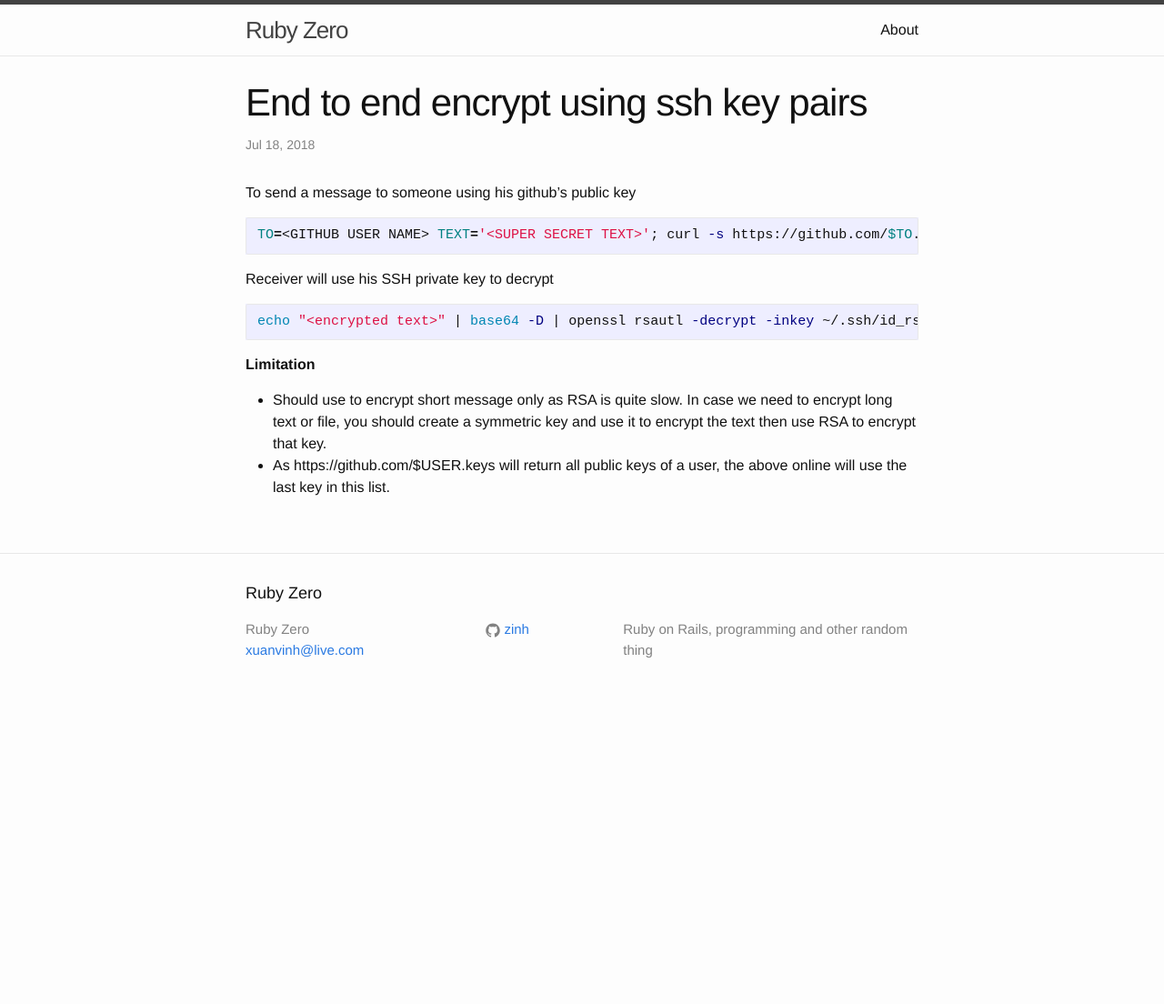
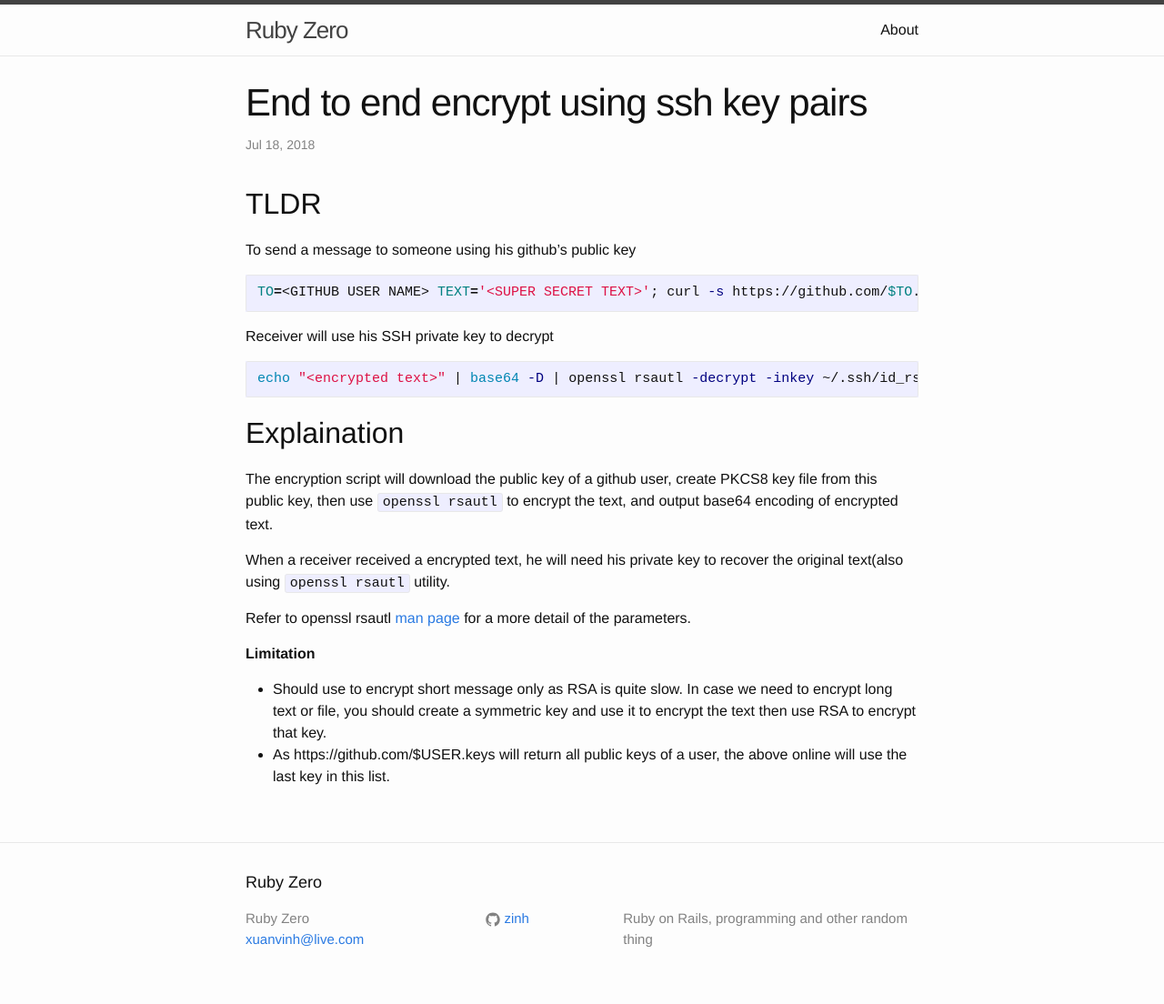
Before and after one commit to zinh/zinh.github.io, a Jekyll site: the page built from _posts/2018-07-18-end-to-end-encryption-using-ssh-key-pair.md, in a window 1280 px wide. Shown: the whole page at 91% size. Built offline with Jekyll 4.4.1, drawn with Linux system fonts in a browser that asks for light colours; before the commit the page ends 900 px from its top, so only the background shows below that.

Commit message:
Update 2018-07-18-end-to-end-encryption-using-ssh-key-pair.md

```diff
--- a/_posts/2018-07-18-end-to-end-encryption-using-ssh-key-pair.md
+++ b/_posts/2018-07-18-end-to-end-encryption-using-ssh-key-pair.md
@@ -6,6 +6,8 @@
 description: When you're too lazy to install gpg or keybase, this oneliner can be used to encrypt/decrypt a message with ssh keypair
 categories: ruby
 ---
+
+## TLDR
 
 To send a message to someone using his github's public key
 
@@ -19,6 +21,14 @@
 echo "<encrypted text>" | base64 -D | openssl rsautl -decrypt -inkey ~/.ssh/id_rsa
 ~~~
 
+## Explaination
+
+The encryption script will download the public key of a github user, create PKCS8 key file from this public key, then use `openssl rsautl` to encrypt the text, and output base64 encoding of encrypted text.
+
+When a receiver received a encrypted text, he will need his private key to recover the original text(also using `openssl rsautl` utility.
+
+Refer to openssl rsautl [man page](https://www.openssl.org/docs/man1.1.0/apps/openssl-rsautl.html){:target="_blank"}{:rel="nofollow"} for a more detail of the parameters.
+
 __Limitation__
 - Should use to encrypt short message only as RSA is quite slow. In case we need to encrypt long text or file, you should create a symmetric key and use it to encrypt the text then use RSA to encrypt that key.
 - As https://github.com/$USER.keys will return all public keys of a user, the above online will use the last key in this list.
```
